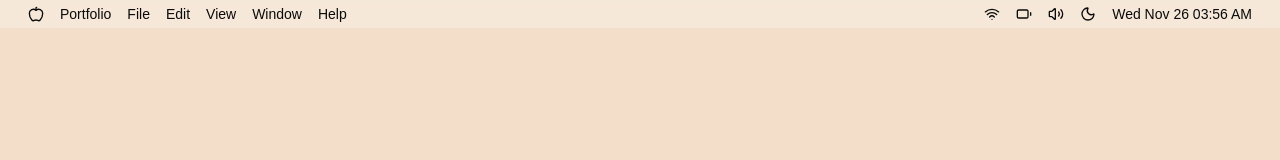
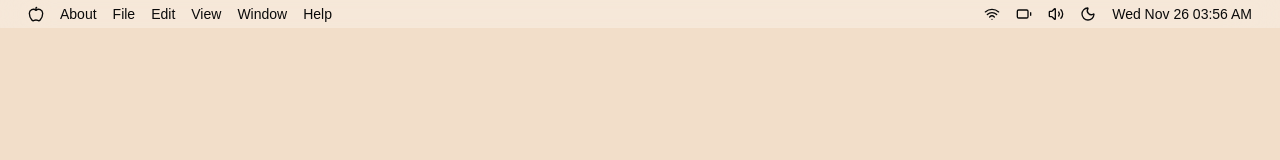
Before and after one commit to keirace/os-portfolio, a React (Vite) app: page / in a window 1280 px wide. Both pictures are taken after a click on the button 532 px from the left and 747 px from the top of the page. Shown: the top 160 px of the page. Built offline with nearby package versions, Linux system fonts and the light colour scheme; a web font is replaced by a local one.

Commit message:
refactor(dock): use window store for focus/open and update pointer logic

```diff
--- a/src/components/Dock.jsx
+++ b/src/components/Dock.jsx
@@ -5,8 +5,8 @@ import { gsap } from "gsap";
 import { Tooltip } from "react-tooltip";
 import useWindowsStore from "@store/window";
 
-const Dock = ({ activeMenu, setActiveMenu }) => {
-	const { openWindow, setDockIconPosition, windows } = useWindowsStore();
+const Dock = () => {
+	const { openWindow, setDockIconPosition, windows, activeMenu, focusWindow } = useWindowsStore();
 	const dockRef = useRef(null);
 
     useEffect(() => {
@@ -56,12 +56,12 @@ const Dock = ({ activeMenu, setActiveMenu }) => {
 
 	const toggleWindow = ({ id, canOpen }) => {
 		if (!canOpen) return;
+		focusWindow(id);
 		const window = windows[id];
 		if (window.isOpen && !window.isMinimized) {
 			return;
 		}
 		openWindow(id);
-		setActiveMenu(id);
 	};
 
 	return (
@@ -85,14 +85,14 @@ const Dock = ({ activeMenu, setActiveMenu }) => {
 						 	key={id}
 						 	aria-label={label}
 						 	className={`dock-icon `}
-						 	onClick={() => setActiveMenu(id)}
+						 	onClick={() => focusWindow(id)}
 						 	data-tooltip-id={`tooltip-${id}`}
 						 	data-tooltip-content={label}
 						 	data-tooltip-place="top"
 						 > */}
 							{/* <img src={Icon} alt={label} className="dock-icon" /> */}
 							<Tooltip id={`tooltip-${id}`} border="1px solid var(--border-white)" opacity={0.6} style={tooltipStyle} />
-							{isActive && <div className="dock-pointer" />}
+							{windows[id]?.isOpen && <div className="dock-pointer" />}
 						</button>
 					);
 				})}
```
